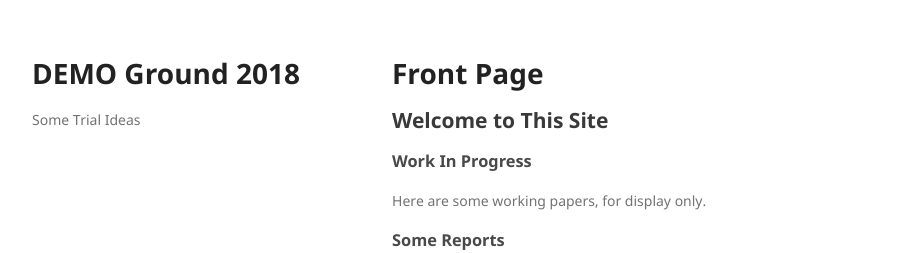
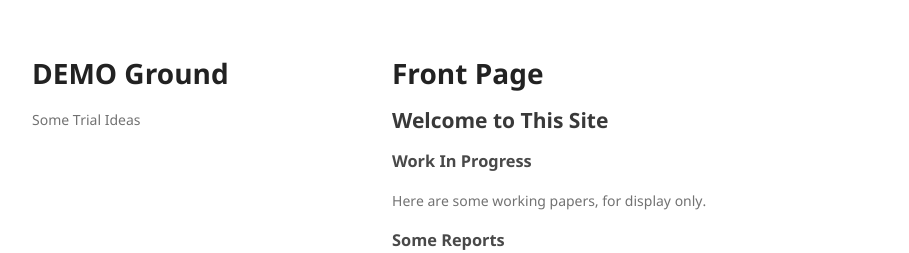
Before and after one commit to WatPro/WatPro.github.io, a Jekyll site: the page built from index.md, in a window 1280 px wide. Shown: the top 253 px of the page, without its empty margins (178-1087 px from the left). Built offline with Jekyll 4.4.1, drawn with Linux system fonts in a browser that asks for light colours.

Commit message:
Update _config.yml

```diff
--- a/_config.yml
+++ b/_config.yml
@@ -1,3 +1,3 @@
-title: 'DEMO Ground 2018'
+title: 'DEMO Ground'
 description: 'Some Trial Ideas'
 permalink: /rev_news/:year/:month/:day/:title/
```
